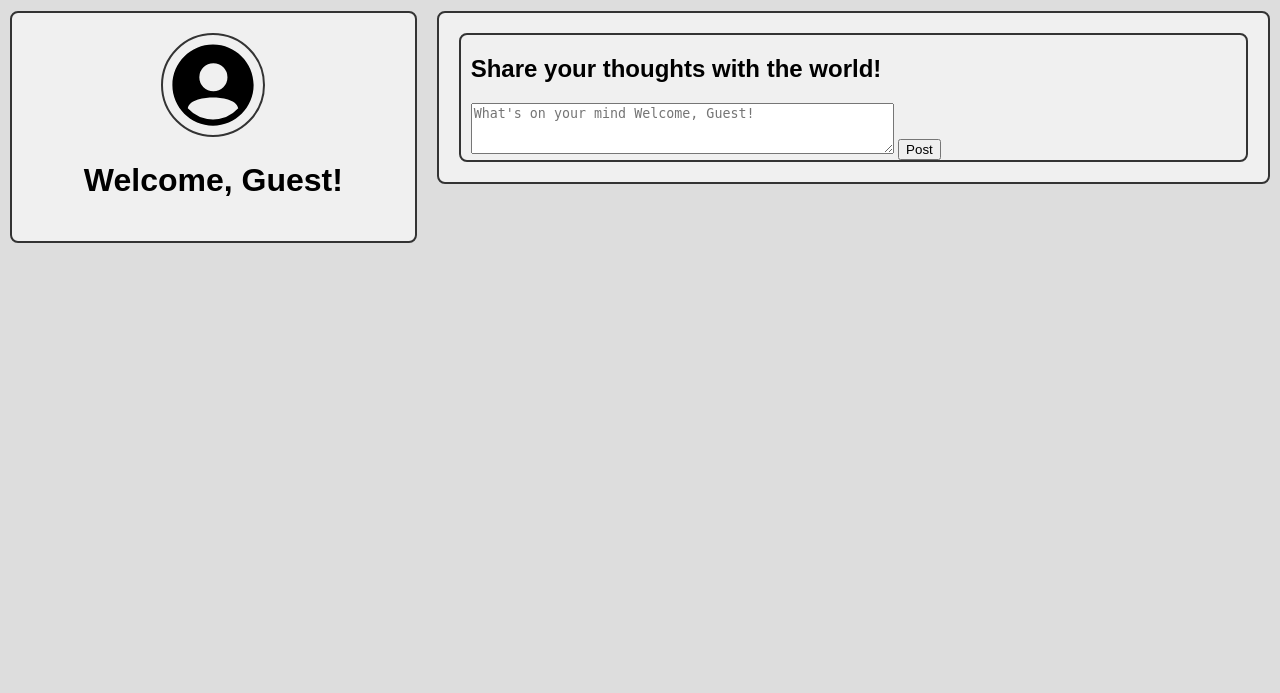
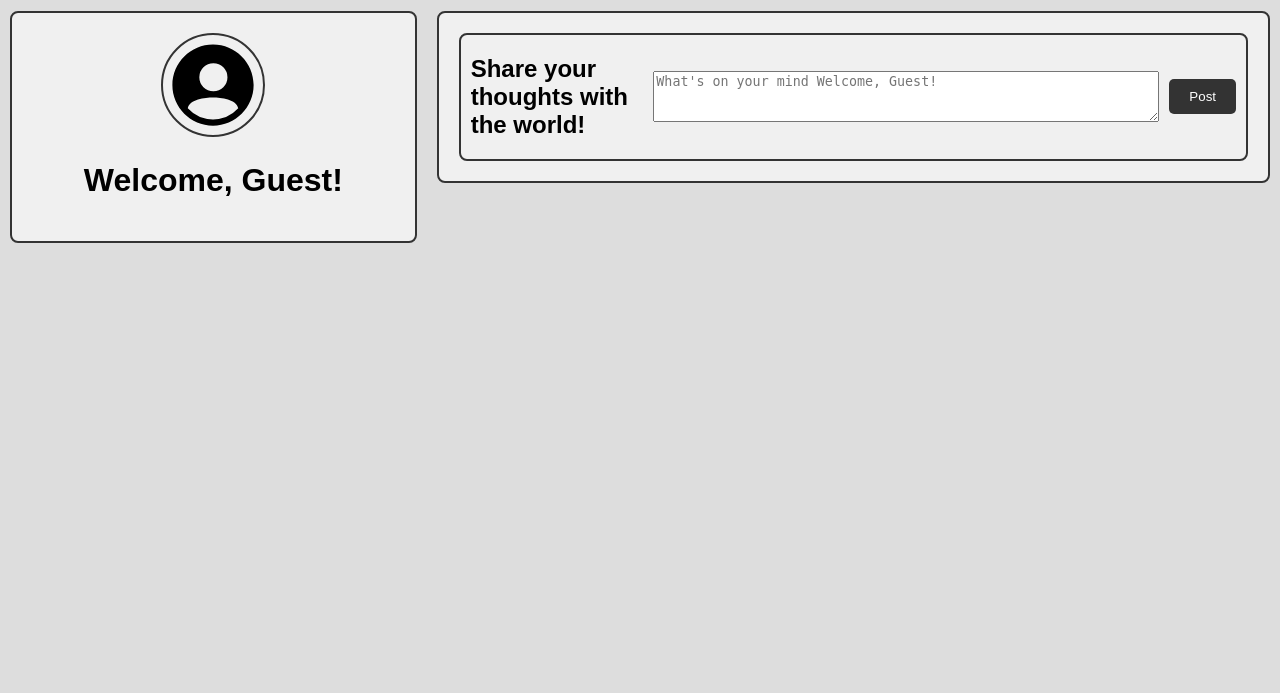
Before and after one commit to Sandro-Hobayan/PhpFormWithSession, a PHP site: page /homepage.php in a window 1280 px wide. Shown: the part 107-800 px from the top of the page. Run offline with PHP 8.4, Linux system fonts and the light colour scheme.

Commit message:
feat: create content on the right side of the grid from homepage done

```diff
--- a/homepage.php
+++ b/homepage.php
@@ -199,7 +199,6 @@ nav {
     border-radius: 8px;
     text-align: center;
     border: #333 solid 2px;
-    flex-direction: row;
   }
 
 .createContent {
@@ -208,6 +207,33 @@ nav {
     border-radius: 8px;
     text-align: left;
     border: #333 solid 2px;
+}
+
+form{
+    display: flex;
+    flex-direction: row;
+    align-items: center;
+    justify-content: space-between;
+}
+
+.form-group{
+  display: flex;
+  align-items: center;
+  justify-content: space-between;
+}
+
+textarea{
+  margin-right: 10px;
+  width: 500px;
+}
+
+button[type="submit"] {
+    background-color: #333;
+    color: white;
+    padding: 10px 20px;
+    border: none;
+    border-radius: 5px;
+    cursor: pointer;
 }
 </style>
 <body>
@@ -265,8 +291,9 @@ nav {
         <div class="body">
           <div class="wall">
           <div class="createContent">
+            <form action="" method="POST">
                 <h2>Share your thoughts with the world!</h2>
-              <form action="" method="POST">
+                <div class="form-group">
                     <textarea id="content" name="content" rows="3" cols="50" placeholder="What's on your mind <?php
                         if (isset($_SESSION['username'])) {
                             echo htmlspecialchars($_SESSION['username']) . "?";
@@ -276,6 +303,9 @@ nav {
                         ?>"></textarea>
                     <button type="submit">Post</button>
                 </div>
+            </form>
+</div>
+
           </div>
         </div>
     </div>
```
Lines whose indentation alone changed are shown as unchanged.
